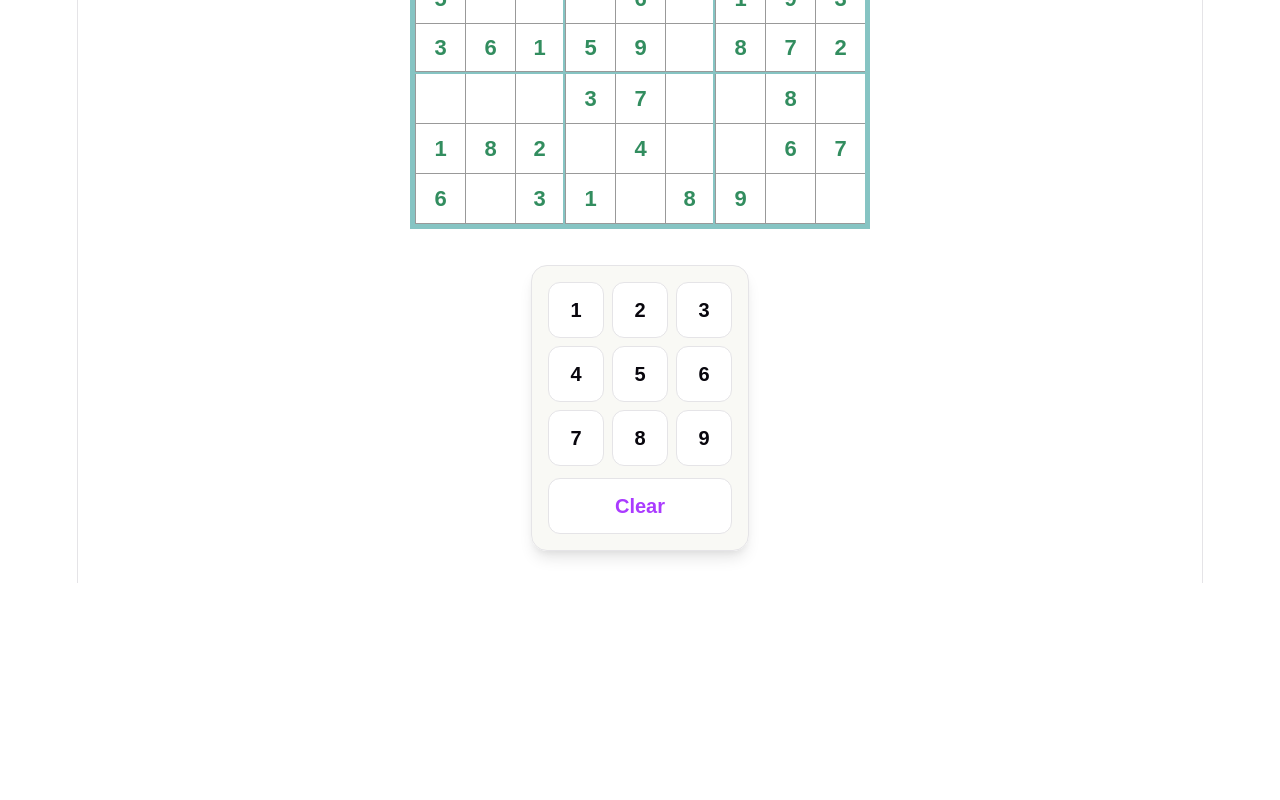
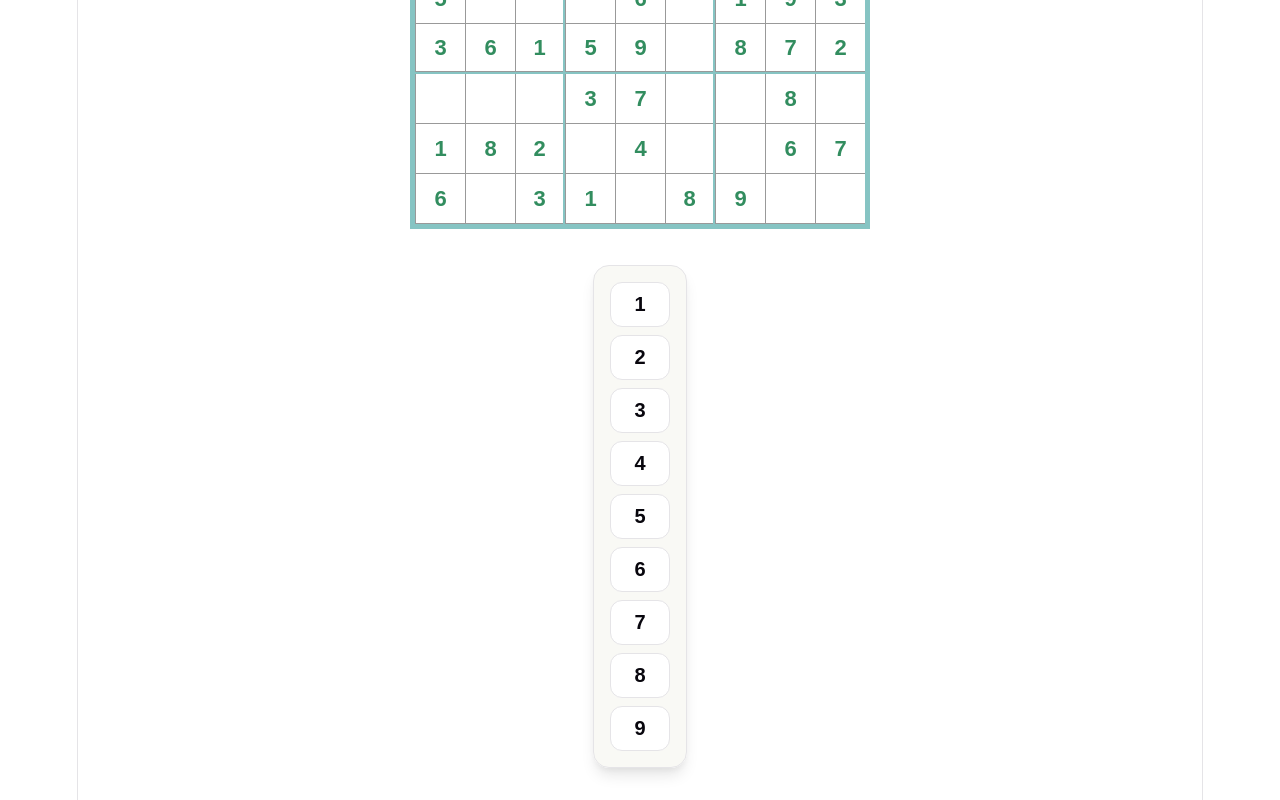
Before and after one commit to apetrochenko6/sudoku, a React (Vite) app: page / in a window 1280 px wide. Shown: the part 617-1417 px from the top of the page. Before the commit the page ends 1200 px from the top, so only its background shows below. Built offline with nearby package versions, Linux system fonts and the light colour scheme.

Commit message:
style: Stylizacja i zmiana układu numpada

```diff
--- a/src/App.css
+++ b/src/App.css
@@ -15,3 +15,22 @@
   gap: 16px;
   flex-wrap: wrap;
 }
+.game-layout {
+  display: flex;
+  flex-direction: row;
+  justify-content: center;
+  align-items: flex-start;
+  gap: 24px;
+  margin-top: 20px;
+}
+.numpad {
+  display: flex;
+  flex-direction: column;
+  gap: 10px;
+  padding: 16px;
+}
+
+.numpad button {
+  width: 60px;
+  height: 45px;
+}
--- a/src/components/NumpadComponent.css
+++ b/src/components/NumpadComponent.css
@@ -11,13 +11,14 @@
 }
 
 .numpad-grid {
-  display: grid;
-  grid-template-columns: repeat(3, 56px);
+  display: flex;
+  flex-direction: column;
   gap: 8px;
 }
 
 .numpad-button {
   height: 56px;
+  width: 56px;
   border: 1px solid var(--border);
   border-radius: 12px;
   background-color: var(--bg);
@@ -41,6 +42,5 @@
 }
 
 .numpad-clear {
-  width: 100%;
-  color: var(--accent);
+   display: none;
 }
```
